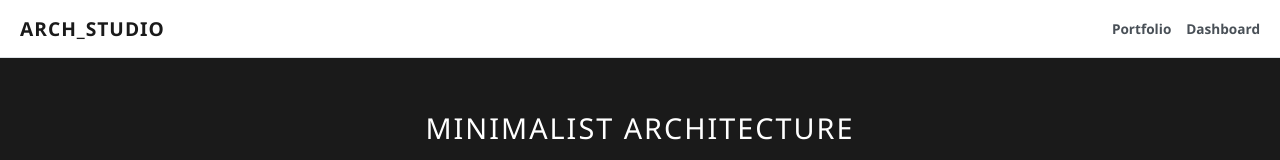
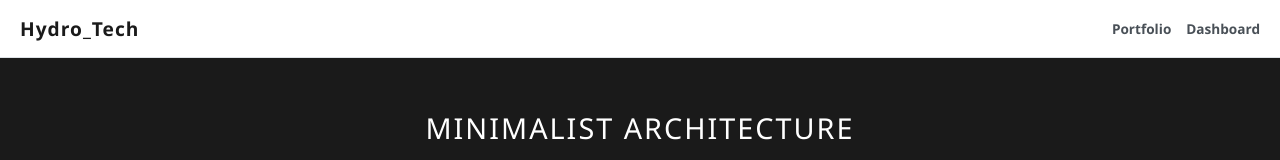
Before and after one commit to x-fata/hydro_tech, a React (Vite) app: page / in a window 1280 px wide. Shown: the top 160 px of the page. Built offline with nearby package versions, Linux system fonts and the light colour scheme.

Commit message:
firs page

```diff
--- a/src/App.jsx
+++ b/src/App.jsx
@@ -14,7 +14,7 @@ function App() {
         flexWrap: 'wrap',
         gap: '10px'
       }}>
-        <h2 style={{ color: '#1a1a1a', fontSize: '1.2rem', fontWeight: '700', letterSpacing: '1px', margin: 0 }}>ARCH_STUDIO</h2>
+        <h2 style={{ color: '#1a1a1a', fontSize: '1.2rem', fontWeight: '700', letterSpacing: '1px', margin: 0 }}>Hydro_Tech</h2>
         <div style={{ display: 'flex', gap: '15px' }}>
           <a href="#" style={{ textDecoration: 'none', color: '#495057', fontWeight: '600', fontSize: '0.85rem' }}>Portfolio</a>
           <a href="#" style={{ textDecoration: 'none', color: '#495057', fontWeight: '600', fontSize: '0.85rem' }}>Dashboard</a>
```
